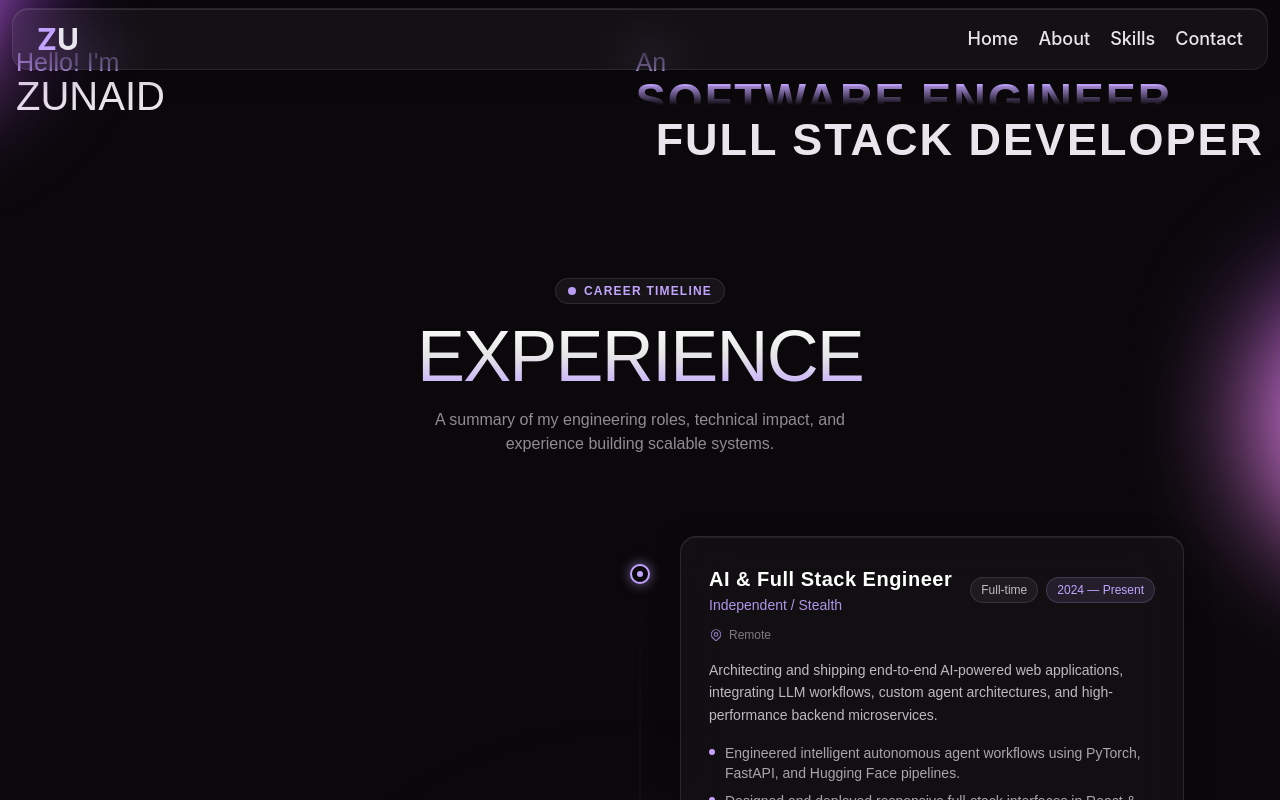
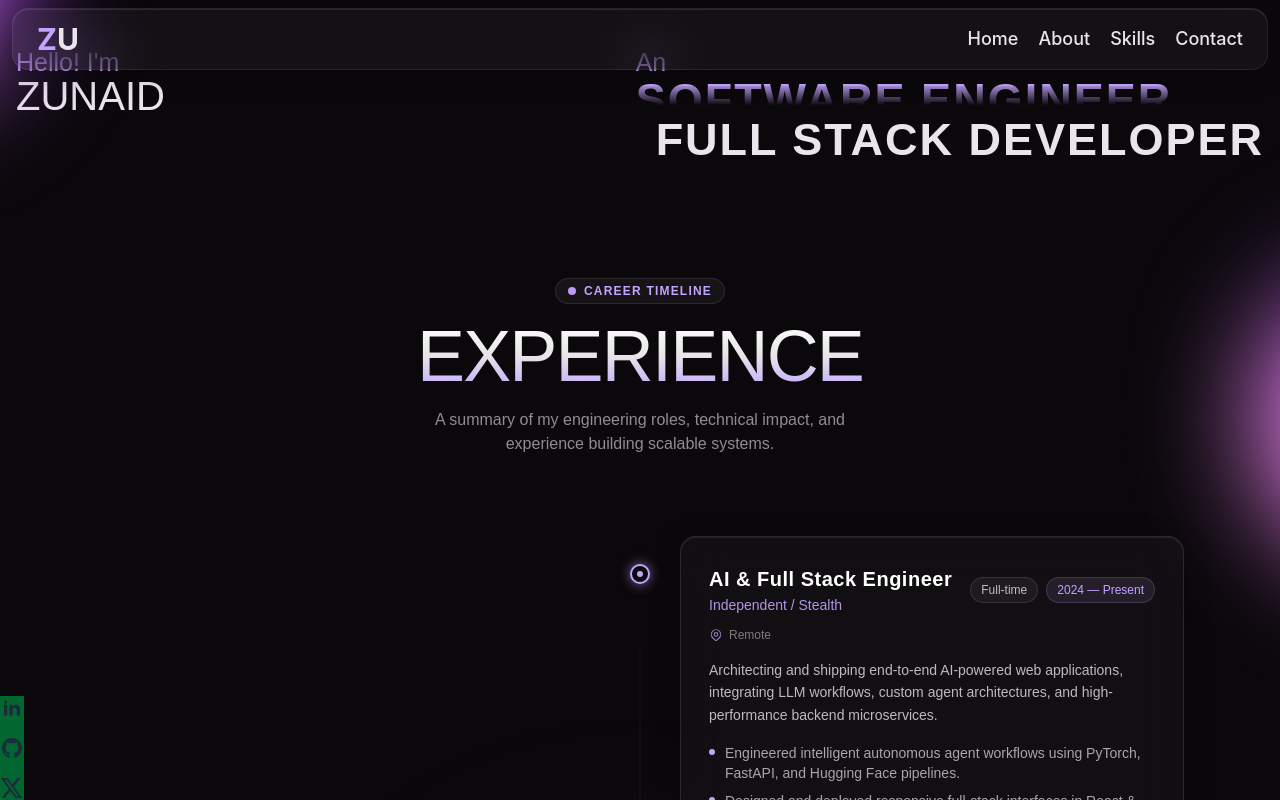
Before and after one commit to zunaiddev/Portfolio-2.0, a React (Vite) app: page / in a window 1280 px wide. Shown: the top 800 px of the page. Built offline with nearby package versions, Linux system fonts and the light colour scheme; a web font is replaced by a local one.

Commit message:
Configured Social icon

```diff
--- a/src/components/SocialLinks.tsx
+++ b/src/components/SocialLinks.tsx
@@ -5,7 +5,7 @@ import GitHubIIcon from "../icons/GitHubIIcon.tsx";
 import XIcon from "../icons/XIcon.tsx";
 
 function SocialLinks(): JSX.Element {
-    return (<section className="absolute left-0">
+    return (<section className="fixed left-0 bottom-0 bg-green-800 space-y-4">
         <SocialLink icon={<LinkedinIcon/>} href={LINKS.linkedin}/>
         <SocialLink icon={<GitHubIIcon/>} href={LINKS.gitHub}/>
         <SocialLink icon={<XIcon/>} href={LINKS.twitter}/>
@@ -18,7 +18,7 @@ interface SocialLinksProps {
 }
 
 function SocialLink({icon, href}: SocialLinksProps): JSX.Element {
-    return (<a href={href} target="_blank">
+    return (<a href={href} target="_blank" className="block">
         {icon}
     </a>);
 }
--- a/src/components/TechStackComponent.tsx
+++ b/src/components/TechStackComponent.tsx
@@ -1,6 +1,6 @@
 import type {JSX} from "react";
+import Skill from "./Skill.tsx";
 import {techStack} from "../constants/techstack.ts";
-import Skill from "./Skill.tsx";
 
 function TechStackComponent(): JSX.Element {
     return (<div className="flex flex-col items-center gap-3">
```
